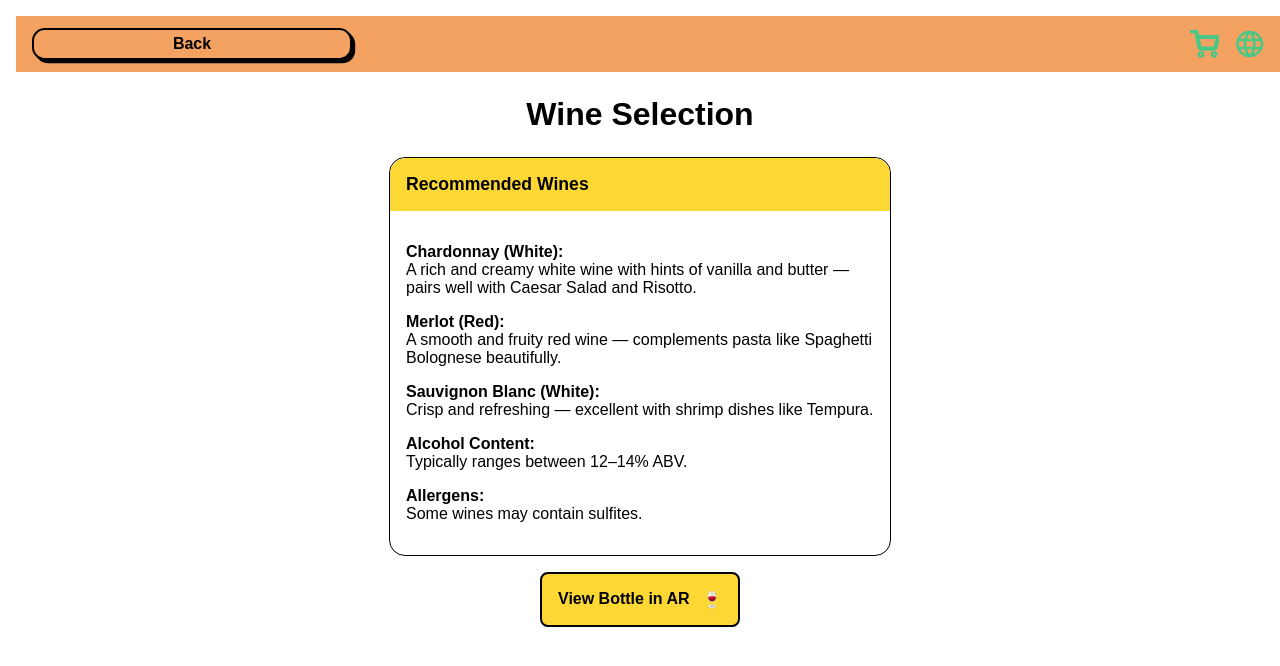
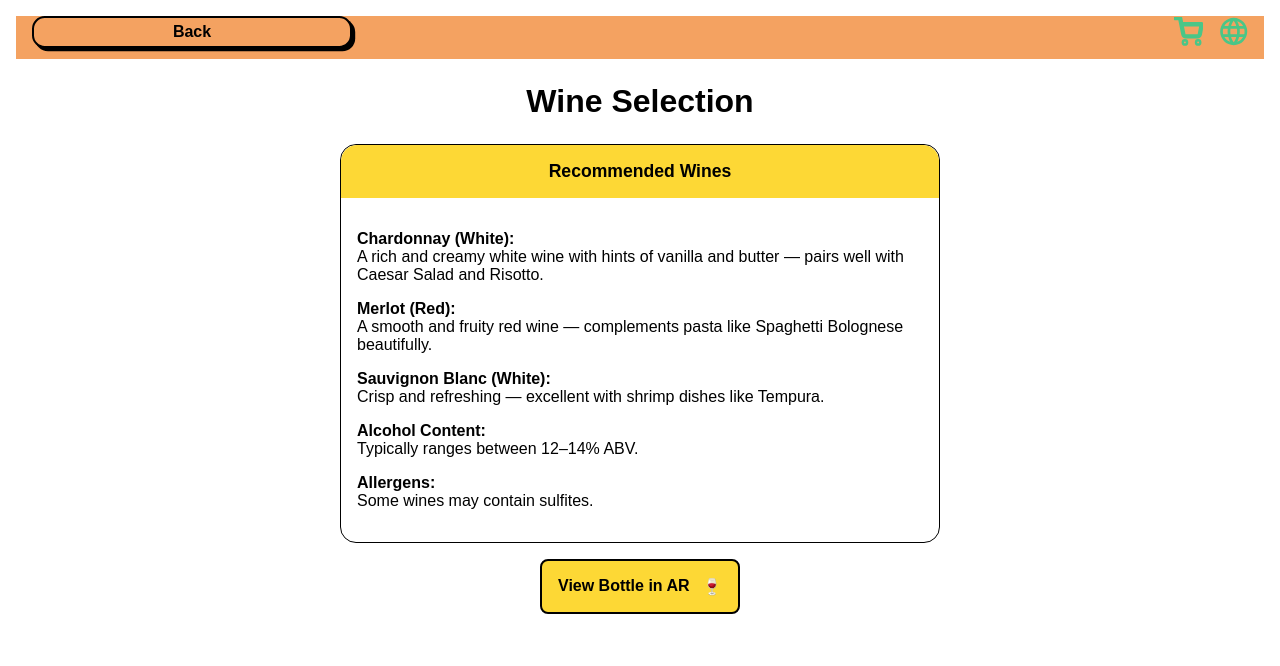
Before and after one commit to samuellukaswidmer/HCI-application, a plain HTML site: page pages/wine.html in a window 1280 px wide. Drawn offline with Linux system fonts and the light colour scheme.

Commit message:
try something

```diff
--- a/assets/styles/styles.css
+++ b/assets/styles/styles.css
@@ -10,6 +10,7 @@ body {
   color: black;
   padding: 1rem;
   text-align: center;
+  box-sizing: border-box;
 }
 
 /* === Typography === */
@@ -20,17 +21,24 @@ h1 {
   text-align: center;
 }
 
-/* === Layout Containers === */
+/* === Top Bar (includes iOS status bar area) === */
 .top-bar {
   background-color: #f4a261;
-  height: 5vh;
+  padding-top: env(safe-area-inset-top);
+  padding-bottom: 0.7rem;
+  padding-left: 1rem;
+  padding-right: 1rem;
+  margin-top: calc(-1 * env(safe-area-inset-top));
   display: flex;
   align-items: center;
   justify-content: space-between;
-  padding: 0.5rem 1rem;
   width: 100%;
+  box-sizing: border-box;
+  position: relative;
+  z-index: 1;
 }
 
+/* === Containers === */
 .container {
   padding: 1.5rem;
 }
@@ -40,7 +48,6 @@ h1 {
   display: flex;
   justify-content: flex-end;
   gap: 1rem;
-  padding: 1rem;
 }
 
 /* === Buttons === */
@@ -53,6 +60,13 @@ h1 {
   font-size: 1rem;
   font-weight: bold;
   cursor: pointer;
+}
+
+.yellow-button {
+  border-radius: 10px;
+  padding: 1rem 2rem;
+  width: 80%;
+  max-width: 300px;
 }
 
 .back-button {
@@ -72,15 +86,6 @@ h1 {
 .back-button:active {
   transform: translateY(0.2vh);
   box-shadow: 0.2vh 0.2vh 0 black;
-}
-
-
-
-.yellow-button {
-  border-radius: 10px;
-  padding: 1rem 2rem;
-  width: 80%;
-  max-width: 300px;
 }
 
 .button-group {
@@ -111,25 +116,26 @@ h1 {
   margin: 1rem 0 2rem;
 }
 
-/* === Menu Page === */
+/* === Menu === */
 .menu-list {
   display: flex;
   flex-direction: column;
   gap: 1.5rem;
 }
 
-.dish-card {
+.menu-item {
+  background-color: white;
   border: 1px solid black;
-  border-radius: 8px;
-  background-color: white;
-  overflow: hidden; /* Ensures corners are clean */
+  border-radius: 1rem;
+  overflow: hidden;
+  margin: 2vh auto;
   padding: 0;
-  margin: 1rem auto;
-  max-width: 800px;
+  width: 90%;
+  max-width: 500px;
+  box-sizing: border-box;
 }
 
-.item-header,
-.dish-header {
+.item-header {
   background-color: #fdd835;
   padding: 1rem;
   font-weight: bold;
@@ -140,10 +146,12 @@ h1 {
   align-items: center;
 }
 
-
 .item-name {
   flex-grow: 1;
   text-align: left;
+  text-decoration: none;
+  color: black;
+  font-weight: bold;
 }
 
 .item-add {
@@ -151,10 +159,38 @@ h1 {
   cursor: pointer;
 }
 
+.item-description {
+  padding: 1rem;
+  text-align: left;
+}
+
+/* === Dish Detail === */
+.dish-card {
+  background-color: white;
+  border: 1px solid black;
+  border-radius: 1rem;
+  overflow: hidden;
+  margin: 2vh auto;
+  padding: 0;
+  width: 90%;
+  max-width: 500px;
+  box-sizing: border-box;
+}
+
+.dish-header {
+  background-color: #fdd835;
+  padding: 1rem;
+  font-weight: bold;
+  font-size: 1.1rem;
+  border-radius: 1rem 1rem 0 0;
+  text-align: center;
+}
+
 .dish-content {
   padding: 1rem;
   text-align: left;
 }
+
 /* === Language Dropdown === */
 .language-dropdown {
   position: relative;
@@ -170,7 +206,7 @@ h1 {
 
 #language-select {
   position: absolute;
-  top: 30px;
+  top: 2.5rem;
   right: 0;
   font-size: 1rem;
   padding: 4px;
@@ -201,23 +237,6 @@ h1 {
 
   .menu-item,
   .dish-card {
-    background-color: white;
-    border: 1px solid black;
-    border-radius: 1rem;
-    overflow: hidden;
-    margin: 2vh auto;
-    padding: 0;
-    width: 90%;
-    max-width: 500px;
+    max-width: 600px;
   }
-
-
-
-  .item-description {
-    padding: 1rem; /* Add padding here instead of to container */
-    text-align: left;
-  }
-
-
-
 }
```
Also changed, not shown: pages/menu.html (+16 -5 lines).
